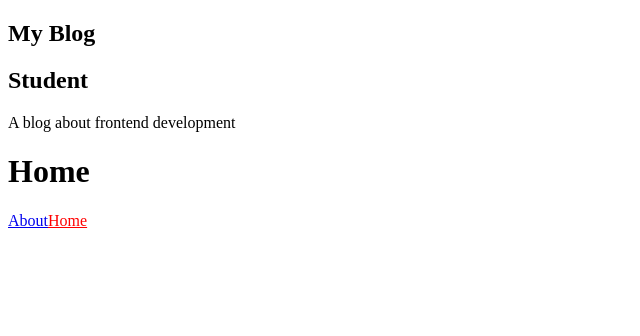
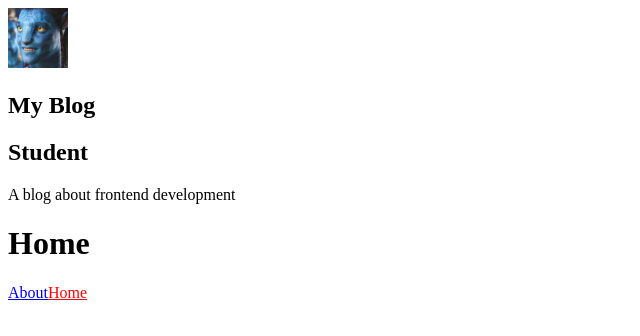
Before and after one commit to RenanArantes/my-blog, a Gatsby site: page / in a window 1280 px wide. Shown: the whole page, without its empty margins (0-640 px from the left). Built offline with nearby package versions, Linux system fonts and the light colour scheme; Gatsby itself is replaced by a stand-in of ours.

Commit message:
query para imagens - 4 Trabalhando com imagens no gatsby

```diff
--- /dev/null
+++ b/src/components/Avatar/index.js
@@ -0,0 +1,26 @@
+import React from 'react'
+import { useStaticQuery, graphql } from 'gatsby'
+import Img from 'gatsby-image'
+
+const Avatar = () => {
+  const { avatarImage } = useStaticQuery(
+    graphql`
+      query {
+        avatarImage: file(relativePath: { eq: "profile-avatar.jpeg"}) {
+          childImageSharp {
+            fixed(width: 60, height: 60) {
+              ...GatsbyImageSharpFixed
+            }
+          }
+        }
+      }
+    `
+  )
+
+  return(
+    <Img fixed={avatarImage.childImageSharp.fixed} />
+  )
+
+}
+
+export default Avatar
--- a/src/components/Profile/index.js
+++ b/src/components/Profile/index.js
@@ -1,5 +1,7 @@
 import React from 'react'
 import { useStaticQuery, graphql } from 'gatsby'
+
+import Avatar from '../Avatar'
 
 const Profile = () => {
   const {
@@ -20,10 +22,11 @@ const Profile = () => {
 
   return (
     <div className="Profile-wrapper">
-        <h1>{title}</h1>
-        <h2>{position}</h2>
-        <p>{description}</p>
-      </div>
+      <Avatar />
+      <h1>{title}</h1>
+      <h2>{position}</h2>
+      <p>{description}</p>
+    </div>
   )
 }
 
```
Also changed, not shown: src/images/profile-avatar.jpeg (added).
